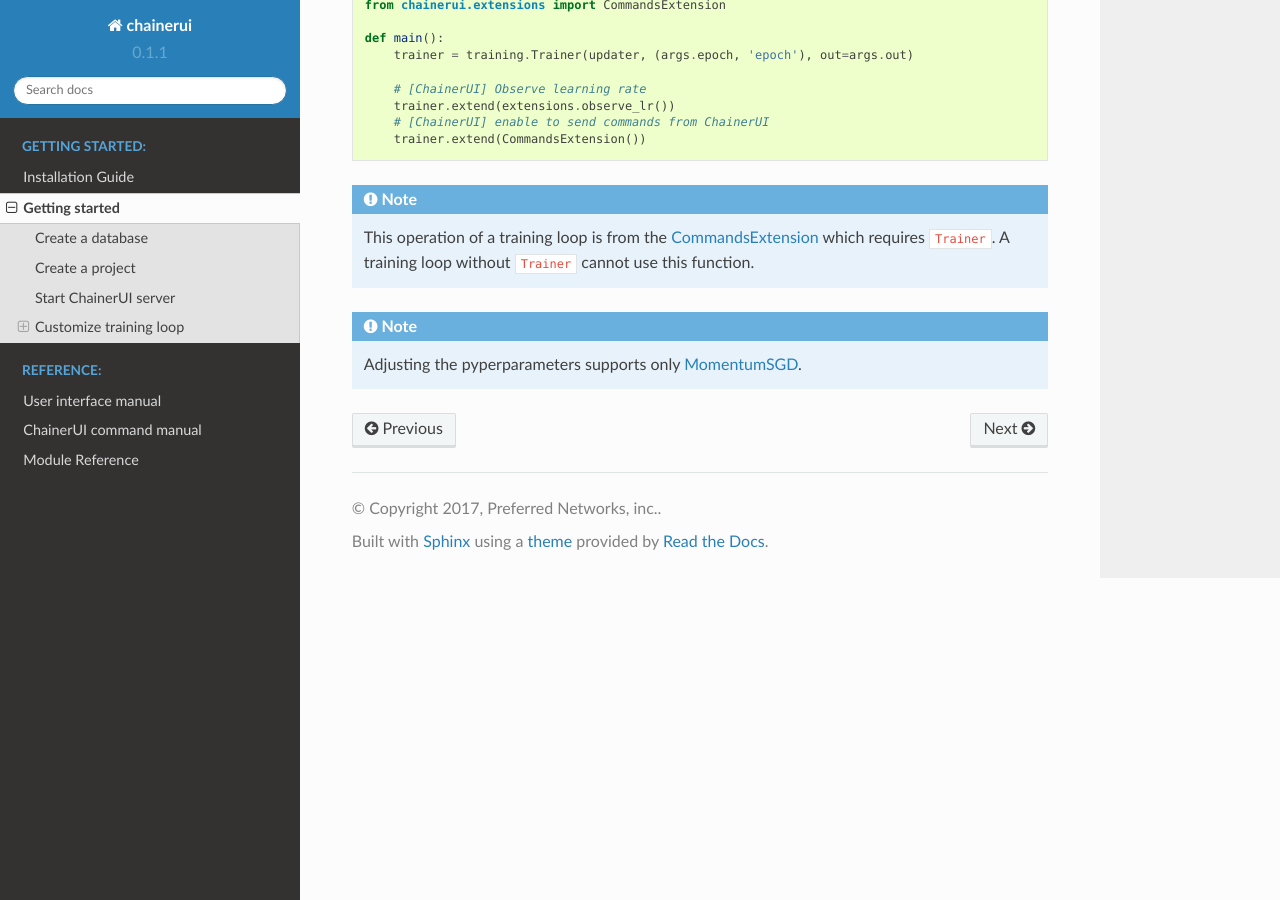
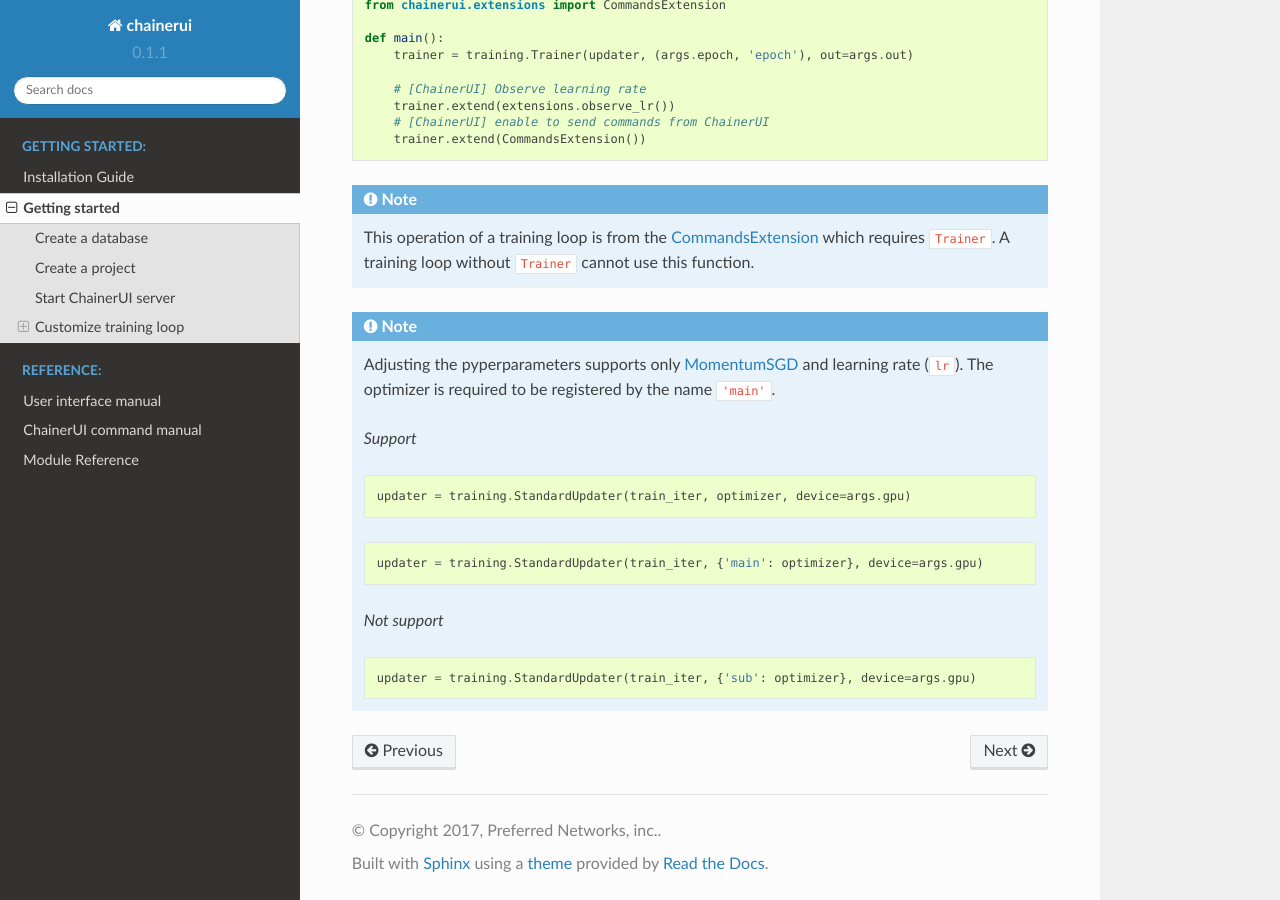
Before and after one commit to chainer/chainerui, a Sphinx documentation site: the page built from docs/source/getstart.rst, in a window 1280 px wide and 900 px high, scrolled down 5713 px. Built offline with Sphinx 7.4.7 and the Read the Docs theme 2.0.0, drawn with Linux system fonts in a browser that asks for light colours.

Commit message:
add note for adjusting hyperparam support

```diff
--- a/docs/source/getstart.rst
+++ b/docs/source/getstart.rst
@@ -223,4 +223,20 @@ Setup example of a brief extract `MNIST example <https://github.com/chainer/chai
 
 .. note::
 
-   Adjusting the pyperparameters supports only `MomentumSGD <https://docs.chainer.org/en/stable/reference/generated/chainer.optimizers.MomentumSGD.html#chainer.optimizers.MomentumSGD>`__.
+   Adjusting the pyperparameters supports only `MomentumSGD <https://docs.chainer.org/en/stable/reference/generated/chainer.optimizers.MomentumSGD.html#chainer.optimizers.MomentumSGD>`__ and learning rate (``lr``). The optimizer is required to be registered by the name ``'main'``.
+
+   *Support*
+
+   .. code-block:: python
+
+     updater = training.StandardUpdater(train_iter, optimizer, device=args.gpu)
+
+   .. code-block:: python
+
+     updater = training.StandardUpdater(train_iter, {'main': optimizer}, device=args.gpu)
+
+   *Not support*
+
+   .. code-block:: python
+
+     updater = training.StandardUpdater(train_iter, {'sub': optimizer}, device=args.gpu)
```
